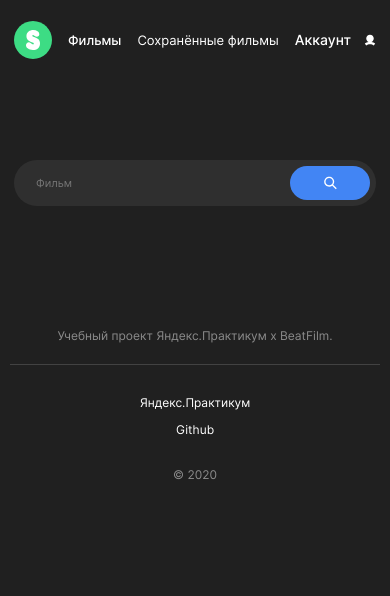
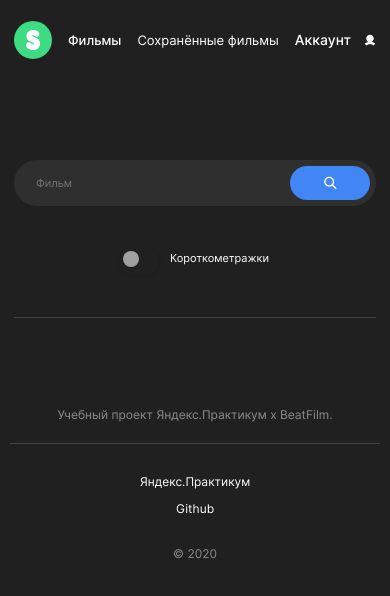
Before and after one commit to MargoShabanova/movies-explorer-frontend, a React (Create React App) app: page /movies in a window 390 px wide. Shown: the top 596 px of the page. Built offline with nearby package versions, Linux system fonts and the light colour scheme.

Commit message:
feat: add FilterCheckbox

```diff
--- a/src/components/FilterCheckbox/FilterCheckbox.css
+++ b/src/components/FilterCheckbox/FilterCheckbox.css
@@ -0,0 +1,87 @@
+.checkbox {
+  margin: 42px calc((100% - 174px) /2 ) 0;
+  padding: 0;
+  display: flex;
+  box-sizing: border-box;
+  justify-content: center;
+  justify-content: flex-end;
+  align-items: center;
+  position: relative;
+  gap: 12px;
+}
+
+.checkbox__invisible {
+  width: 1px;
+  height: 1px;
+  overflow: hidden;
+  clip: rect(0 0 0 0);
+}
+
+.checkbox__visible {
+  width: 36px;
+  height: 20px;
+  position: absolute;
+  top: 0;
+  right: 0;
+  bottom: 0;
+  left: 0;
+  background-color: #202020;
+  transition: 0.4s;
+  cursor: pointer;
+  border-radius: 16px;
+  border: none;
+  box-shadow: 0px 4px 8px rgba(50, 50, 71, 0.06), 0px 4px 4px rgba(50, 50, 71, 0.08);
+}
+
+.checkbox__visible:before {
+  position: absolute;
+  box-sizing: border-box;
+  content: '';
+  width: 16px;
+  height: 16px;
+  top: 2px;
+  left: 2px;
+  border: none;
+  border-radius: 50%;
+  transition: 0.4s;
+  background-color: #A0A0A0;
+}
+
+.checkbox__invisible:checked + .checkbox__visible:before {
+  transform: translateX(16px);
+  background-color: #2BE080;
+
+}
+
+.checkbox__title {
+  margin: 0;
+  font-weight: 400;
+  font-size: 14px;
+  line-height: 18px;
+  color: #fff;
+}
+
+.checkbox__line {
+  margin: 0 70px;
+  border-bottom: 1px solid rgba(66, 66, 66, 1);
+}
+
+@media (max-width: 768px) {
+  .checkbox__line {
+    margin: 0 30px;
+  }
+}
+
+@media (max-width: 500px) {
+  .checkbox {
+    margin: 43px calc((100% - 148px) /2 ) 0;
+    gap: 13px;
+  }
+  .checkbox__title {
+    font-size: 11px;
+    line-height: 18px;
+  }
+  .checkbox__line {
+    margin: 0 14px;
+  }
+}
--- a/src/components/FilterCheckbox/FilterCheckbox.js
+++ b/src/components/FilterCheckbox/FilterCheckbox.js
@@ -1,7 +1,14 @@
+import './FilterCheckbox.css';
+
 export default function FilterCheckbox() {
   return (
-    <div className="checkbox">
-
-    </div>
+    <>
+    <label className="checkbox">
+      <input type="checkbox" className="checkbox__invisible" />
+      <span className="checkbox__visible" />
+      <p className="checkbox__title">Короткометражки</p>
+    </label>
+    {/* <div className="checkbox__line" /> */}
+    </>
   )
 }
--- a/src/components/Movies/Movies.js
+++ b/src/components/Movies/Movies.js
@@ -1,11 +1,11 @@
-import FilterCheckbox from "../FilterCheckbox/FilterCheckbox";
+
 import SearchForm from "../SearchForm/SearchForm";
 
 export default function Movies() {
   return (
     <main className="movies">
       <SearchForm />
-      <FilterCheckbox />
+
     </main>
   )
 }
--- a/src/components/SearchForm/SearchForm.css
+++ b/src/components/SearchForm/SearchForm.css
@@ -1,9 +1,10 @@
 .search {
-  margin: 0 auto;
-  padding: 60px 70px 42px;
+  margin: 0 70px 10px;
+  padding: 60px 0 70px;
   display: flex;
   flex-direction: column;
   justify-content: center;
+  border-bottom: 1px solid rgba(66, 66, 66, 1);
 }
 
 .search-form__container {
@@ -31,6 +32,7 @@
 }
 
 .search-form__submit {
+  padding: 0;
   position: absolute;
   right: 6px;
   width: 80px;
@@ -47,15 +49,17 @@
 
 @media (max-width: 768px) {
   .search {
-    padding: 80px 30px 42px;
+    margin-left: 30px;
+    margin-right: 30px;
+    padding: 80px 0 51px;
   }
 }
 
 @media (max-width: 500px) {
   .search {
-    padding-left: 14px;
-    padding-right: 14px;
-    padding-bottom: 43px;
+    margin-left: 14px;
+    margin-right: 14px;
+    padding-bottom: 50px;
   }
   .search-form__input {
     font-size: 11px;
--- a/src/components/SearchForm/SearchForm.js
+++ b/src/components/SearchForm/SearchForm.js
@@ -1,3 +1,4 @@
+import FilterCheckbox from '../FilterCheckbox/FilterCheckbox';
 import './SearchForm.css';
 
 export default function SearchForm() {
@@ -16,6 +17,7 @@ export default function SearchForm() {
           <button className="search-form__submit" type="submit"></button>
         </label>
       </form>
+      <FilterCheckbox />
     </section>
   );
 }
```
